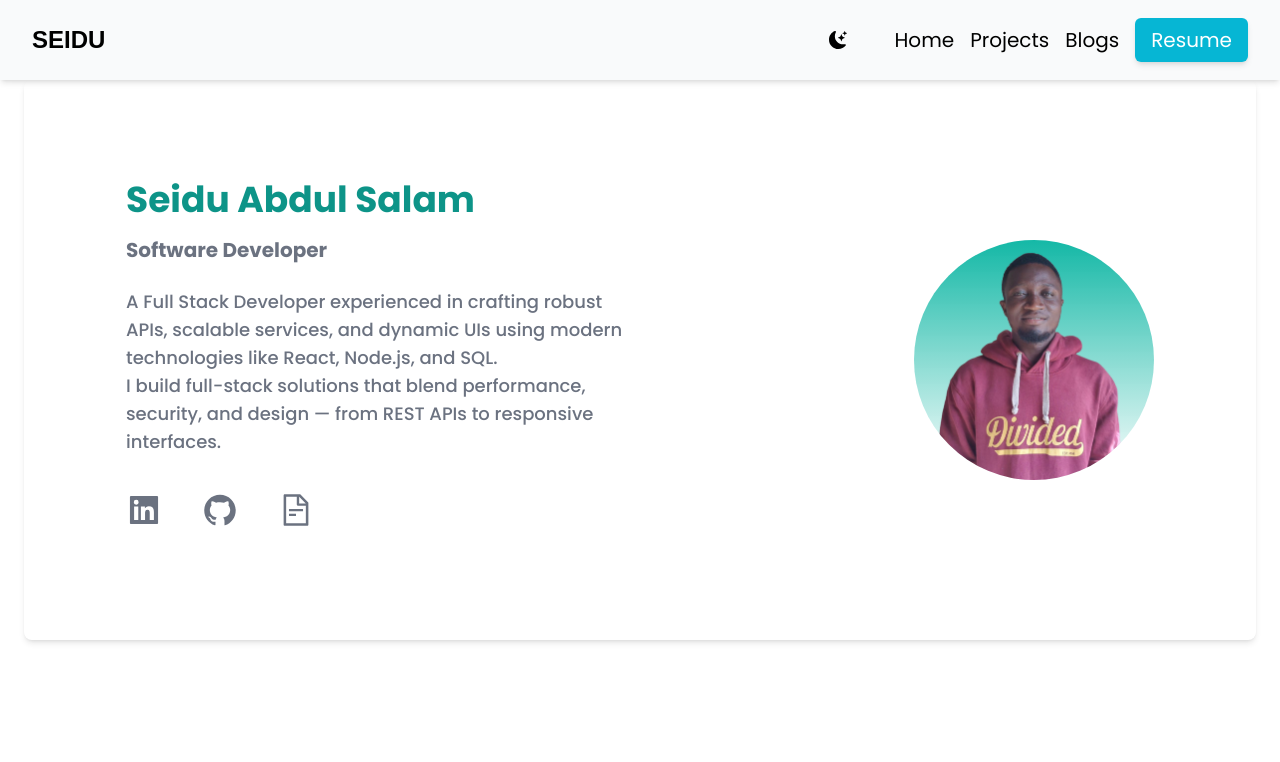
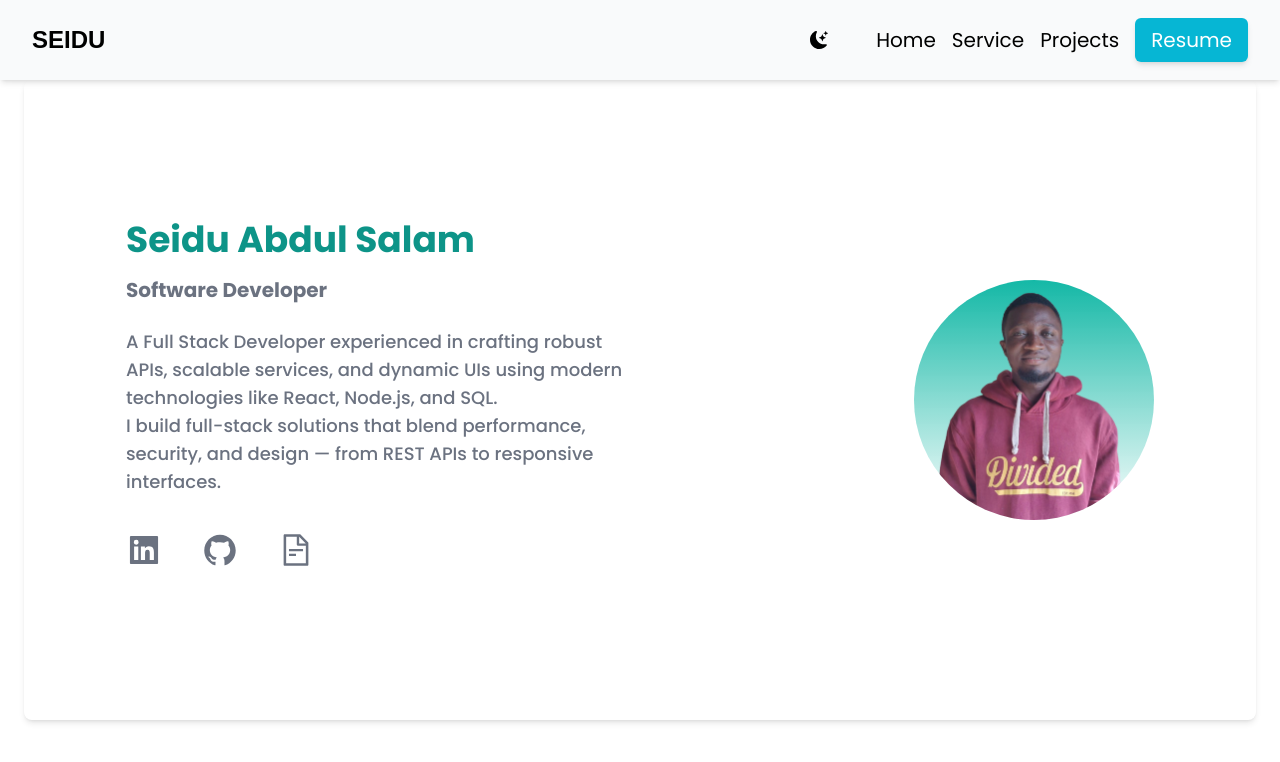
Before and after one commit to Emaani-gh/personal_site, a Next.js app: page / in a window 1280 px wide. Shown: the top 762 px of the page. Built offline with nearby package versions, Linux system fonts and the light colour scheme; a web font is replaced by a local one.

Commit message:
update loading and resume

```diff
--- a/package.json
+++ b/package.json
@@ -15,6 +15,7 @@
     "react-dom": "^18",
     "react-icons": "^5.0.1",
     "react-parallax-tilt": "^1.7.298",
+    "react-scroll": "^1.9.3",
     "sharp": "^0.34.2"
   },
   "devDependencies": {
--- a/src/app/globals.css
+++ b/src/app/globals.css
@@ -8,6 +8,9 @@ body {
   padding: 0;
   margin: 0;
   box-sizing: border-box;
+}
+section {
+  scroll-margin-top: 100px; /* adjust to match or exceed your nav height */
 }
 
 .section-border {
@@ -44,6 +47,7 @@ main {
   scroll-snap-type: y proximity;
   overflow-y: scroll;
   height: 100vh;
+  scroll-behavior: smooth;
 }
 
 .nav-hero-contain,
@@ -69,33 +73,3 @@ section {
     opacity: 1;
   }
 }
-
-/* :root {
-  --foreground-rgb: 0, 0, 0;
-  --background-start-rgb: 214, 219, 220;
-  --background-end-rgb: 255, 255, 255;
-}
-
-@media (prefers-color-scheme: dark) {
-  :root {
-    --foreground-rgb: 255, 255, 255;
-    --background-start-rgb: 0, 0, 0;
-    --background-end-rgb: 0, 0, 0;
-  }
-}
-
-body {
-  color: rgb(var(--foreground-rgb));
-  background: linear-gradient(
-      to bottom,
-      transparent,
-      rgb(var(--background-end-rgb))
-    )
-    rgb(var(--background-start-rgb));
-}
-
-@layer utilities {
-  .text-balance {
-    text-wrap: balance;
-  }
-} */
--- a/src/app/page.js
+++ b/src/app/page.js
@@ -1,6 +1,8 @@
 "use client";
 
 import { useState, useEffect } from "react";
+import Link from "next/link";
+
 import { BsFillMoonStarsFill } from "react-icons/bs";
 import {
   AiFillLinkedin,
@@ -83,12 +85,12 @@ export default function Home() {
         <nav className=" shadow-md flex justify-between items-center py-6 fixed left-0 px-8 w-full z-50 bg-gray-50 dark:bg-gray-900 dark:text-white">
           {/* ---------LOGO----------------- */}
           <div className="logo">
-            <a
+            <Link
               href="/"
               className=" font-prism font-bold text-2xl cursor-pointer"
             >
               SEIDU
-            </a>
+            </Link>
           </div>
 
           <div className="flex items-center gap-6 ">
@@ -110,42 +112,48 @@ export default function Home() {
                 top-20 md:hidden  ${openMenu ? "openMobile" : ""}`}
               >
                 <li className="hover:underline underline-offset-8">
-                  <a
+                  <Link
+                    scroll={true}
                     className="text-white md:textblack text-xl dark:text-white"
                     href="#hero"
                     onClick={() => setOpenmenu(false)}
                   >
                     Home
-                  </a>
+                  </Link>
                 </li>
+
                 <li className="hover:underline underline-offset-8">
-                  <a
+                  <Link
+                    scroll={true}
+                    className="text-white md:textblack text-xl dark:text-white"
+                    href="#service"
+                    onClick={() => setOpenmenu(false)}
+                  >
+                    services
+                  </Link>
+                </li>
+
+                <li className="hover:underline underline-offset-8">
+                  <Link
+                    scroll={true}
                     className="text-white md:textblack text-xl dark:text-white"
                     href="#portfolio"
                     onClick={() => setOpenmenu(false)}
                   >
                     Projects
-                  </a>
+                  </Link>
                 </li>
 
-                <li className="hover:underline underline-offset-8">
-                  <a
-                    className="text-white md:textblack text-xl dark:text-white"
-                    href="#"
-                    onClick={() => setOpenmenu(false)}
-                  >
-                    Blogs
-                  </a>
-                </li>
                 <li>
-                  <a
+                  <Link
+                    scroll={true}
                     className="text-xl bg-cyan-500 px-4 py-2 rounded-md text-white transition-all duration-300 hover:bg-cyan-600 hover:scale-105 shadow-md hover:shadow-lg"
                     href="/software_dev_resume.pdf"
                     target="_blank"
                     onClick={() => setOpenmenu(false)}
                   >
                     Resume
-                  </a>
+                  </Link>
                 </li>
               </ul>
             </div>
@@ -156,33 +164,45 @@ export default function Home() {
               }`}
             >
               <li className=" hover:underline underline-offset-8">
-                <a className="text-black text-xl dark:text-white" href="#hero">
+                <Link
+                  scroll={true}
+                  className="text-black text-xl dark:text-white"
+                  href="#hero"
+                >
                   Home
-                </a>
+                </Link>
               </li>
+
               <li className=" hover:underline underline-offset-8">
-                <a
+                <Link
+                  scroll={true}
+                  className="text-black text-xl dark:text-white"
+                  href="#service"
+                >
+                  Service
+                </Link>
+              </li>
+
+              <li className=" hover:underline underline-offset-8">
+                <Link
+                  scroll={true}
                   className="text-black text-xl dark:text-white"
                   href="#portfolio"
                 >
                   Projects
-                </a>
-              </li>
-              <li className=" hover:underline underline-offset-8">
-                <a className="text-black text-xl dark:text-white" href="#">
-                  Blogs
-                </a>
+                </Link>
               </li>
 
               <li>
-                <a
+                <Link
+                  scroll={true}
                   className="text-xl bg-cyan-500 px-4 py-2 rounded-md text-white transition-all duration-300 hover:bg-cyan-600 hover:scale-105 shadow-md hover:shadow-lg"
                   href="/software_dev_resume.pdf"
                   target="_blank"
                   onClick={() => setOpenmenu(false)}
                 >
                   Resume
-                </a>
+                </Link>
               </li>
             </ul>
             {/* ==================================HAMBURGER======================================= */}
@@ -216,7 +236,7 @@ export default function Home() {
 
         <section
           id="hero"
-          className=" lg:h-[calc(100vh-80px)] md:container md:mx-auto flex py-20"
+          className=" lg:h-[calc(100vh-80px)] md:container md:mx-auto flex pt-20"
         >
           <div className="md:flex w-full justify-around items-center gap-4 mx-auto px-4 py-10 md:mx-0 md:shadow-md rounded-lg ">
             <div className="flex flex-col items-center md:items-start md:w-1/2 ">
```
Also changed, not shown: 2 other files (tests, documents, lock files or other folders).
